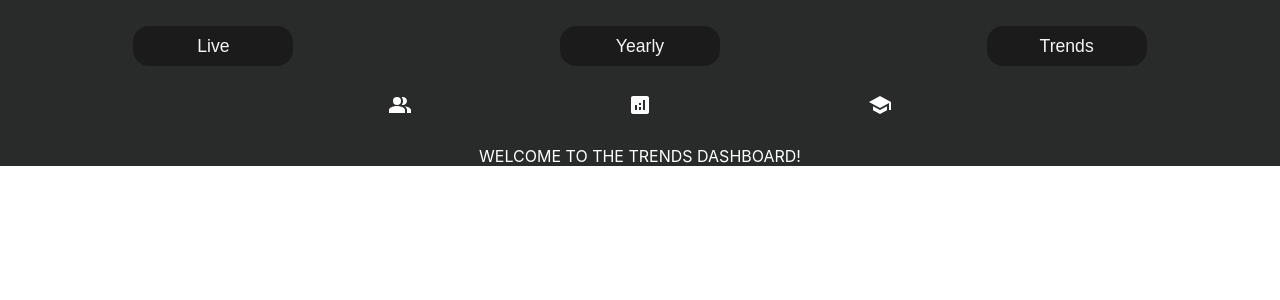
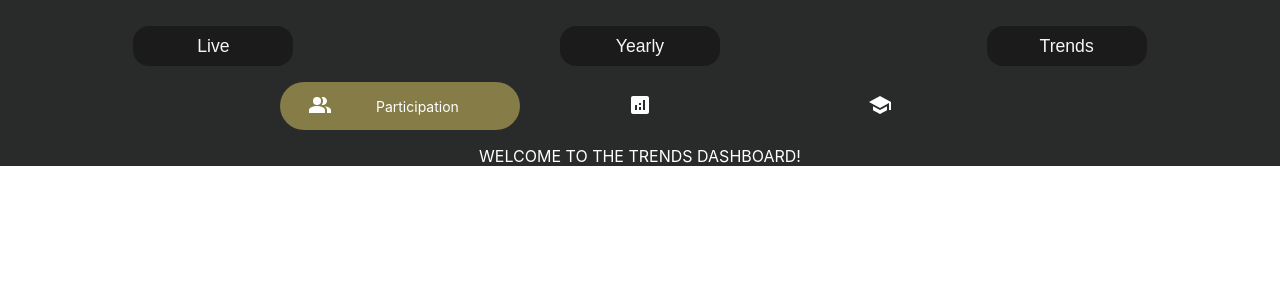
Before and after one commit to nishilfaldu/react-dashboard, a React (Create React App) app: page /trends in a window 1280 px wide. Shown: the top 300 px of the page. Built offline with nearby package versions, Linux system fonts and the light colour scheme.

Commit message:
added default check to tab

```diff
--- a/src/components/buttons/TabButton.js
+++ b/src/components/buttons/TabButton.js
@@ -9,7 +9,7 @@ const TabButton = function(props){
                 type='radio'
                 id={props.forLabel}
                 name='group'
-                />
+                defaultChecked={props.checked}/>
                 <span className='btn' onClick={()=>props.onClickDoThis(props.forLabel)}>
                     <span className='btn-icon'>{props.buttonIcon}</span>
                     <span className='btn-text'>{props.textLabel}</span>
--- a/src/components/menus/Tab.js
+++ b/src/components/menus/Tab.js
@@ -14,7 +14,7 @@ const Tab = function(props){
     return(
         <div>
             <StyledTabRow>
-                <TabButton forLabel={props.tabButtonAttributes.forLabel[0]} textLabel={props.tabButtonAttributes.textLabel[0]} buttonIcon={props.tabButtonAttributes.buttonIcon[0]} onClickDoThis={props.onClick}></TabButton>
+                <TabButton checked forLabel={props.tabButtonAttributes.forLabel[0]} textLabel={props.tabButtonAttributes.textLabel[0]} buttonIcon={props.tabButtonAttributes.buttonIcon[0]} onClickDoThis={props.onClick}></TabButton>
                 <TabButton forLabel={props.tabButtonAttributes.forLabel[1]} textLabel={props.tabButtonAttributes.textLabel[1]} buttonIcon={props.tabButtonAttributes.buttonIcon[1]} onClickDoThis={props.onClick}></TabButton>
                 <TabButton forLabel={props.tabButtonAttributes.forLabel[2]} textLabel={props.tabButtonAttributes.textLabel[2]} buttonIcon={props.tabButtonAttributes.buttonIcon[2]} onClickDoThis={props.onClick}></TabButton>
             </StyledTabRow>
```
